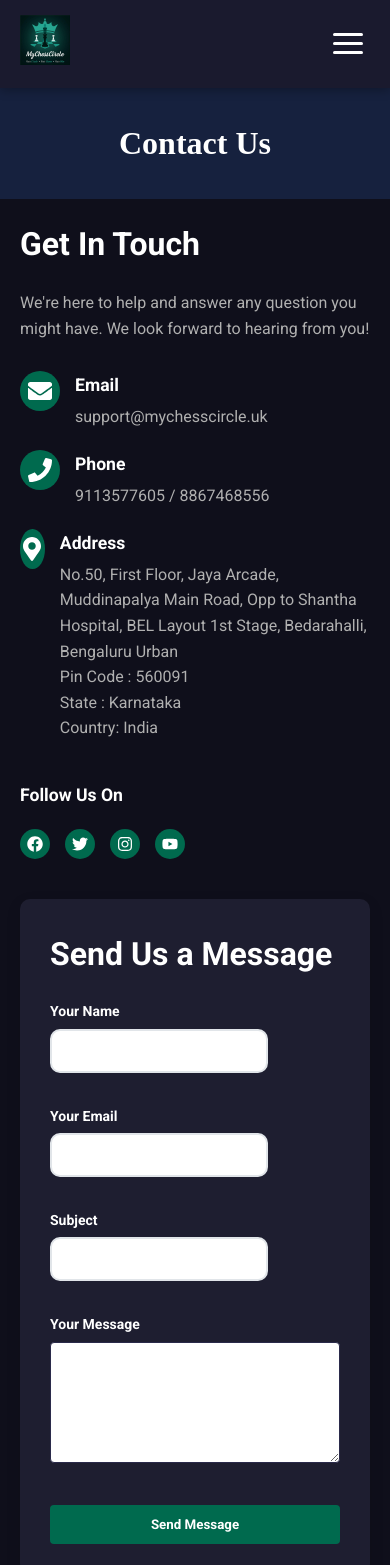
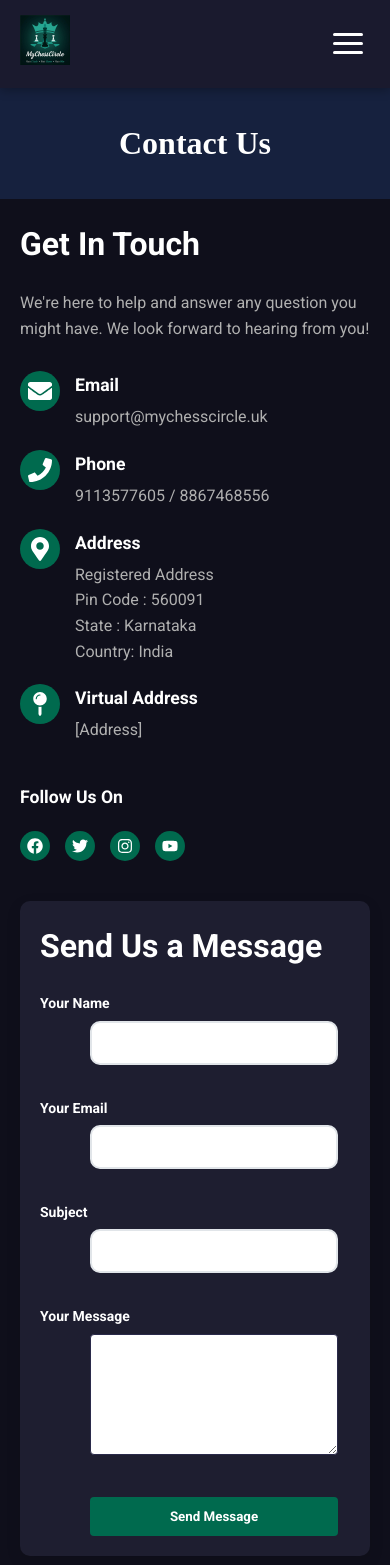
Before and after one commit to Shiva198615/MyChessCircle_UK, a React (Create React App) app: page /contact in a window 390 px wide. Shown: the top 1565 px of the page. Built offline with nearby package versions, Linux system fonts and the light colour scheme.

Commit message:
removed UPIs, and contact responsiveness for mobile

```diff
--- a/src/components/home/HowToPlay.js
+++ b/src/components/home/HowToPlay.js
@@ -10,7 +10,7 @@ const steps = [
   {
     icon: <FaCreditCard className="how-icon" />, step: "02",
     title: "Add Money",
-    description: "Deposit funds to your wallet using UPI, cards, or net banking. Instant and secure transactions."
+    description: "Deposit funds to your wallet using cards or bank transfer. Instant and secure transactions."
   },
   {
     icon: <FaGamepad className="how-icon" />, step: "03",
--- a/src/components/home/WhatWeOffer.js
+++ b/src/components/home/WhatWeOffer.js
@@ -38,7 +38,7 @@ const WhatWeOffer = () => {
       description: [
         "Prize Money matches",
         "Instant withdrawals",
-        "Multiple payment options (UPI, Net Banking, etc.)"
+        "Multiple payment options (Credit/Debit cards and bank transfer)"
       ]
     },
     {
--- a/src/pages/AboutChess.js
+++ b/src/pages/AboutChess.js
@@ -18,15 +18,15 @@ const AboutChess = () => {
           <div className="history-content">
               <img src={historyOfChess} alt="History of Chess" />
             <div className="history-text">
-              <h3>♟️History of Chess</h3>
+              <h3>♟️ History of Chess</h3>
               <p>Chess is not just a game — it's a timeless battle of strategy, skill, and intellect with a legacy that spans over 1,500 years. What began as a war game in ancient India has evolved into a global sport, played by millions online and offline.</p>
-              <h3>🏛️Ancient Beginnings</h3>
+              <h3>🏛️ Ancient Beginnings</h3>
               <p>Chess originated in India around the 6th century CE as a game called Chaturanga, representing the four divisions of the ancient army — infantry, cavalry, elephants, and chariots. It later spread to Persia, where it became known as Shatranj. The Persian phrase "Shah Mat" (meaning "the king is helpless") is the origin of the term Checkmate. </p>
-              <h3>🌍Global Evolution</h3>
+              <h3>🌍 Global Evolution</h3>
               <p>By the 15th century, the game took a modern shape — introducing the queen's powerful moves and long-range bishops, making the game faster and more exciting.</p>
-              <h3>🏆The Era of Champions</h3>
+              <h3>🏆 The Era of Champions</h3>
               <p>The 19th century saw the rise of international competition and the first official World Chess Championship in 1886. The 20th century was dominated by various grandmasters turning chess into a professional sport.</p>
-              <h3>💻Chess Today</h3>
+              <h3>📱 Chess Today</h3>
               <p>With the rise of the internet and mobile apps, chess has transformed into a digital phenomenon. Platforms like ours bring this ancient game to your fingertips, combining tradition with technology for players of all ages.</p>
             </div>
           </div>
--- a/src/pages/Contact.css
+++ b/src/pages/Contact.css
@@ -150,6 +150,7 @@
   .form-group input[type="email"] {
     max-width: 265px;
     width: 265px;
+    box-sizing: border-box;
   }
 
   /* Keep textarea full width */
@@ -259,6 +260,34 @@
     }
   }
 
+  /* Mobile optimizations */
+  @media (max-width: 768px) {
+    .contact-form-container {
+      padding: 20px;
+    }
+
+    /* Make inputs full width on small screens */
+    .contact-form .form-group input[type="text"],
+    .contact-form .form-group input[type="email"] {
+      width: 80% !important;
+      max-width: none !important; /* override desktop cap */
+      box-sizing: border-box;
+      display: block;
+      margin-left: 50px;
+    }
+
+    .form-group textarea {
+      width: 80%;
+      box-sizing: border-box;
+      margin-left: 50px;
+    }
+
+    .submit-btn {
+      width: 80%;
+      margin-left: 50px;
+    }
+  }
+
   .faq-header {
     display: flex;
     align-items: center;
--- a/src/pages/Contact.js
+++ b/src/pages/Contact.js
@@ -1,7 +1,7 @@
 "use client"
 import { useState } from "react"
 import "./Contact.css"
-import { FaEnvelope, FaPhone, FaMapMarkerAlt, FaFacebook, FaTwitter, FaInstagram, FaYoutube } from "react-icons/fa"
+import { FaEnvelope, FaPhone, FaMapMarkerAlt, FaFacebook, FaTwitter, FaInstagram, FaYoutube, FaMapPin } from "react-icons/fa"
 import { Link } from 'react-router-dom';
 
 const Contact = () => {
@@ -97,10 +97,18 @@ const Contact = () => {
                 <div className="method-icon"><FaMapMarkerAlt /></div>
                 <div className="method-details">
                   <h3>Address</h3>
-                  <p>No.50, First Floor, Jaya Arcade, Muddinapalya Main Road, Opp to Shantha Hospital, BEL Layout 1st Stage, Bedarahalli, Bengaluru Urban</p>
+                  <p>Registered Address</p>
                    <p>Pin Code : 560091</p>
                     <p>State : Karnataka</p>
                     <p>Country: India</p>
+                </div>
+              </div>
+
+              <div className="contact-method">
+                <div className="method-icon"><FaMapPin /></div>
+                <div className="method-details">
+                  <h3>Virtual Address</h3>
+                  <p>[Address]</p>
                 </div>
               </div>
             </div>
@@ -161,7 +169,7 @@ const Contact = () => {
           <div className="faq-list">
             <div className="faq-item">
               <h3>How do I withdraw my winnings?</h3>
-              <p>Withdrawals can be requested through UPI or bank transfer and KYC verification is mandatory before making a withdrawal.</p>
+              <p>Withdrawals can be requested through bank transfer and KYC verification is mandatory before making a withdrawal.</p>
             </div>
 
             <div className="faq-item">
@@ -176,7 +184,7 @@ const Contact = () => {
 
             <div className="faq-item">
               <h3>How do I deposit money into my wallet?</h3>
-              <p>You can add funds using UPI, credit/debit cards, net banking, and wallets through our secure payment gateway.</p>
+              <p>You can add funds using credit/debit cards and bank transfer through our secure payment gateway.</p>
             </div>
           </div>
         </div>
--- a/src/pages/Product.js
+++ b/src/pages/Product.js
@@ -192,7 +192,7 @@ const Product = () => {
               <ul>
                 <li>• Entry Fee: £10</li>
                 <li>• Winning Reward: £15 (after platform fee)</li>
-                <li>• Time Control: 5 -15 minutes Blitz</li>
+                <li>• Time Control: 10 - 30 minutes Blitz</li>
                 <li>• Format: Single match</li>
                 <li>• Available: 24/7</li>
               </ul>
@@ -219,7 +219,7 @@ const Product = () => {
               <ul>
                 <li>• Customizable entry fee (free or paid)</li>
                 <li>• Player Limit: 2 per room</li>
-                <li>• Time Control: 5-15 minutes</li>
+                <li>• Time Control: 10 - 30 minutes</li>
                 <li>• Invite link or username-based access</li>
                 <li>• Optional prize setup (winner takes all)</li>
               </ul>
```
